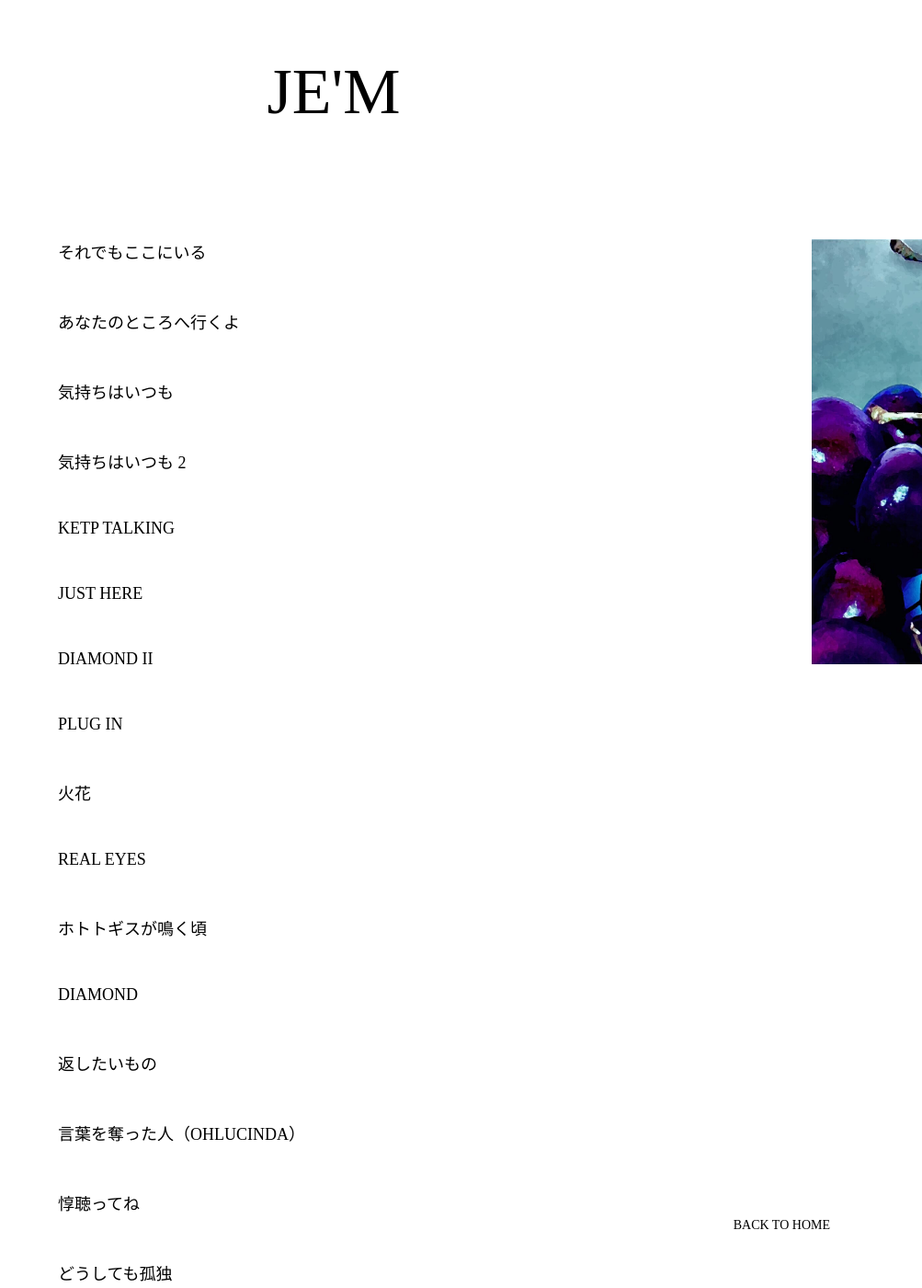
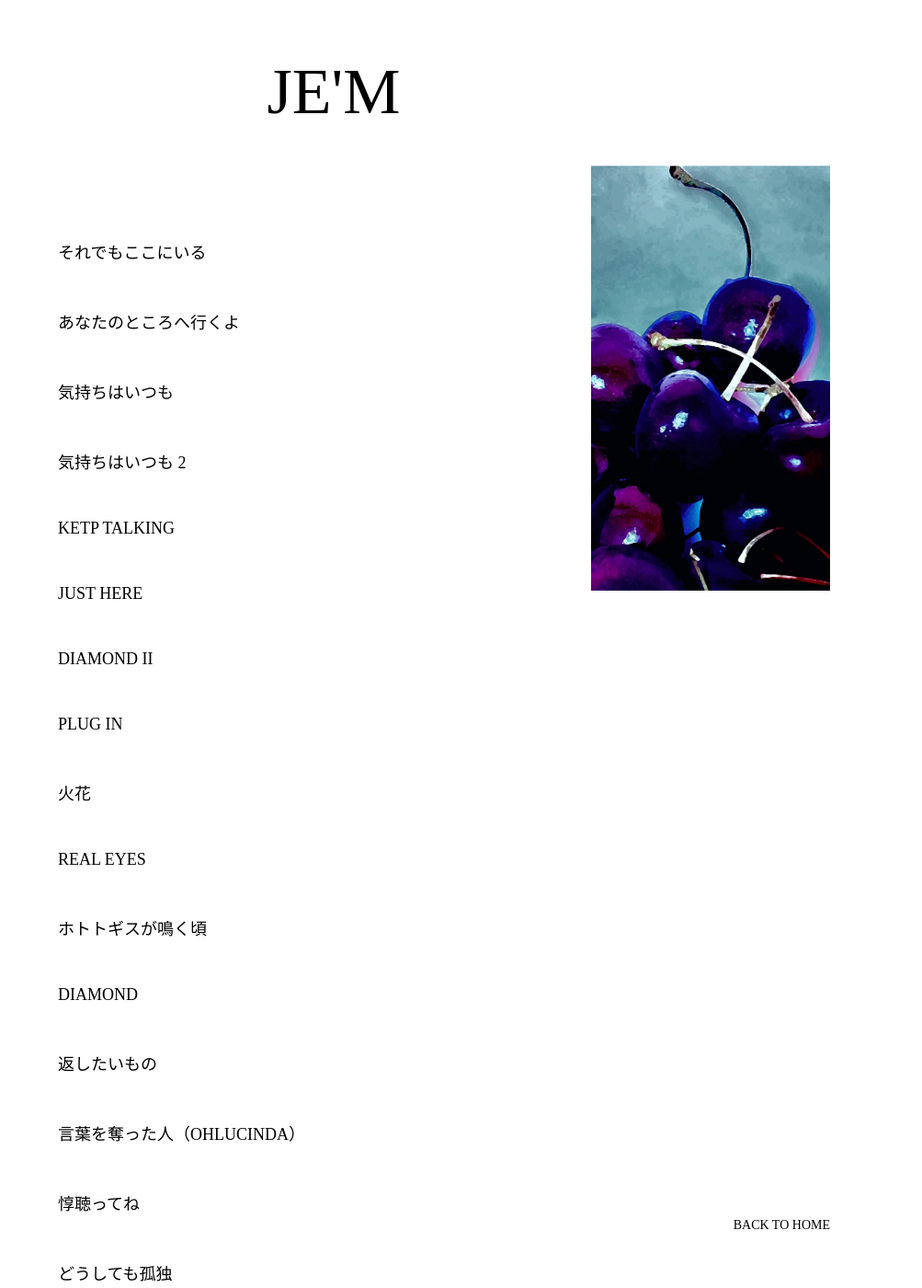
Before and after one commit to ohlucinda/jemlyrics, a Jekyll site: the page built from lyrics.md, in a window 1280 px wide and 1400 px high. Shown: the whole window at 92% size, without its empty margins (277-1280 px from the left). Built offline with Jekyll 4.4.1, drawn with Linux system fonts in a browser that asks for light colours; some web fonts are replaced.

Commit message:
Update titles.html

```diff
--- a/_layouts/titles.html
+++ b/_layouts/titles.html
@@ -27,9 +27,7 @@ a { text-decoration: none; color: inherit; }
 
 .site-header a { font-size: 70px; }
 
-/* 基準にする */
 .list {
-  position: relative;
   display: flex;
   flex-direction: column;
   align-items: flex-start;
@@ -40,16 +38,14 @@ a { text-decoration: none; color: inherit; }
 
 .list a { font-size: 18px; }
 
-/* 画像（完全一致） */
 .art {
-  position: absolute;
-  top: 0;              /* ←これで1行目と完全一致 */
-  left: calc(100% + 100px);  /* ←Eライン位置 */
+  position: fixed;
+  top: 180px;   /* ←タイトル1行目と一致 */
+  right: 100px;
   width: 260px;
   height: auto;
 }
 
-/* BACK */
 .back {
   position: fixed;
   bottom: 60px;
@@ -93,12 +88,11 @@ a { text-decoration: none; color: inherit; }
     {% for post in site.posts %}
       <a href="{{ post.url | relative_url }}">{{ post.title | upcase }}</a>
     {% endfor %}
-
-    <img src="{{ '/che-EDIT.jpg' | relative_url }}" class="art">
-
   </div>
 
 </div>
+
+<img src="{{ '/che-EDIT.jpg' | relative_url }}" class="art">
 
 <div class="back">
   <a href="{{ '/' | relative_url }}">BACK TO HOME</a>
```
Also changed, not shown: other parts of _layouts/titles.html (+0 -1 lines).
